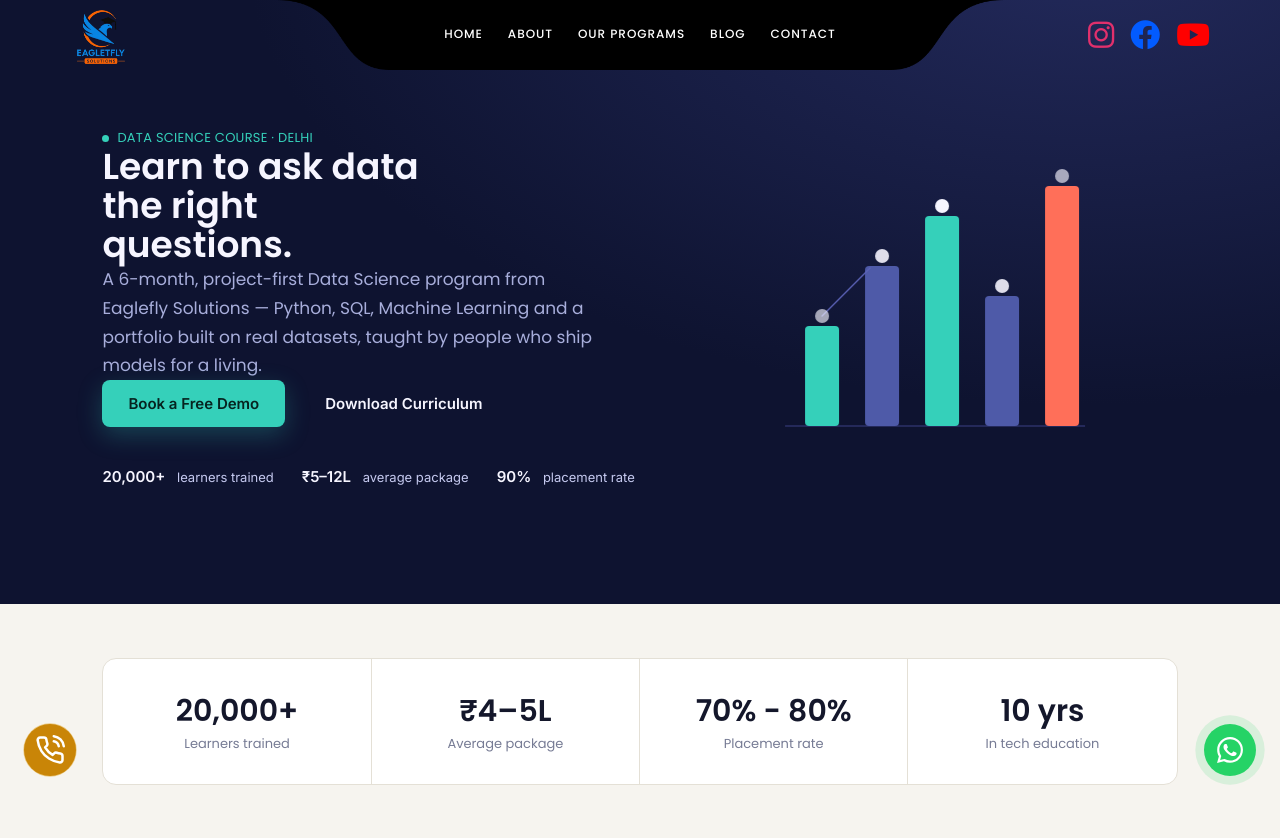
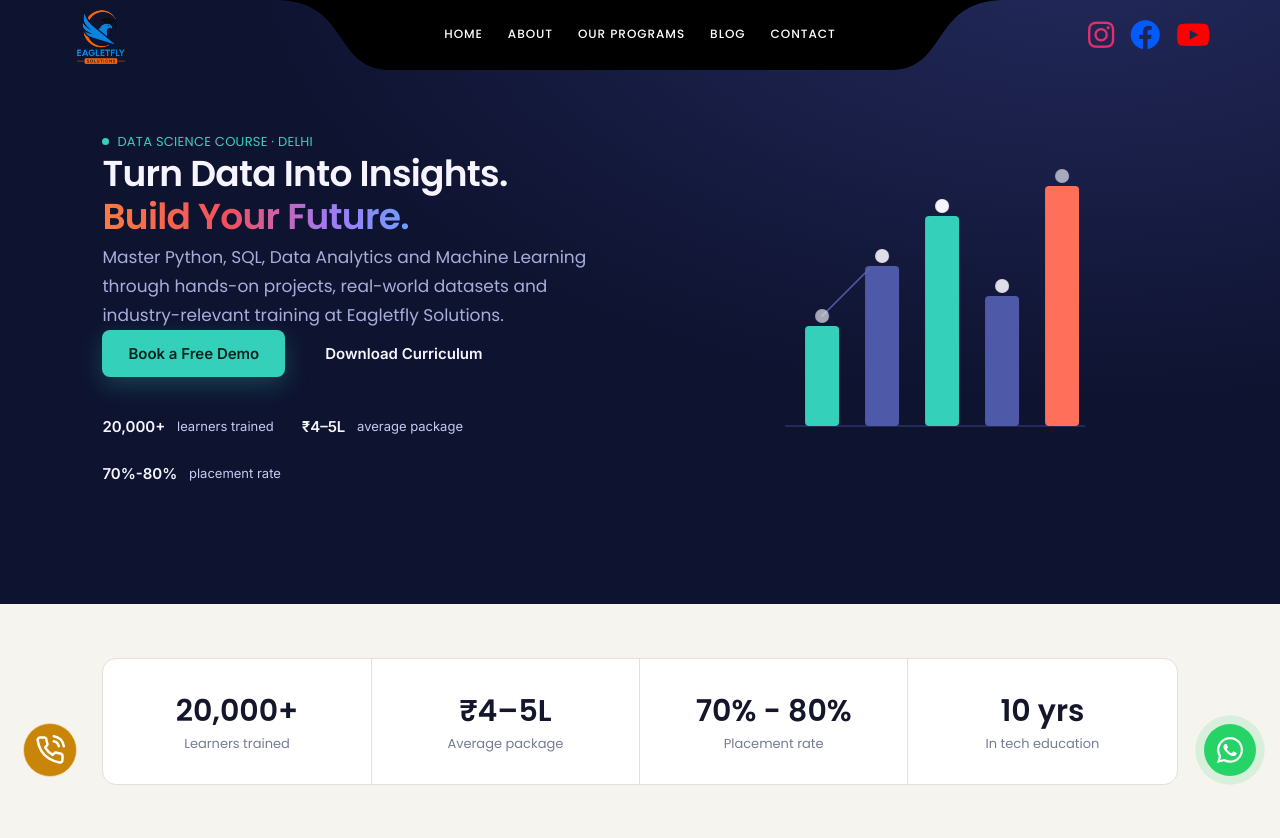
Before and after one commit to WHITEDEVILCUCKKOO/eagletfly, a PHP site: page /data_science.php in a window 1280 px wide. Shown: the top 838 px of the page. Run offline with PHP 8.4, Linux system fonts and the light colour scheme; data comes from the database, SQL or seed files in the repository.

Commit message:
before line last commit

```diff
--- a/include/about_section/section_2.php
+++ b/include/about_section/section_2.php
@@ -417,8 +417,10 @@
 
     <div class="qti-welcome-content qti-fadeup" id="qtiWelcomeContent">
       <span class="qti-eyebrow">About</span>
-      <h2 class="qti-welcome-title">Welcome To The Online Learning Center</h2>
-      <p class="qti-welcome-desc">Get latest news in your inbox. Consectetur adipiscing elitadipiscing elitse ddo eiusmod tempor incididunt ut labore et dolore magnased doeiusmod tempor incididunt ut labore et dolore magna aliqua. Quis ipsum suspend isse ultrices gravida.</p>
+      <h2 class="qti-welcome-title">Eagletfly Solutions </h2>
+      <p class="qti-welcome-desc">Eagletfly Solutions is a career-oriented training institute in Patel Nagar, dedicated to shaping learners for relevant digital and technology skills.</p>
+      <p class="qti-welcome-desc">For the past eight years we have been working to make learning practical, approachable and relevant to the changing needs of the digital world. Whether you’re launching your career or adding new skills, we want to help you move ahead with more confidence.</p>
+      <p class="qti-welcome-desc">Our learning paths include Digital Marketing, Data Analytics, Python and Artificial Intelligence with a focus on learning the concepts and applying them in real-life situations.</p>
 
       <div class="qti-feature-grid">
         <div class="qti-feature-item">
--- a/include/data-analytic-section/section_1.php
+++ b/include/data-analytic-section/section_1.php
@@ -341,7 +341,7 @@ $global_info = get_global_info($mydb);
         <!-- LEFT -->
         <div class="dgfh-left" style="padding-top:25px ;">
             <h2 class="dgfh-heading" style="font-family: 'Sora', inter; font-weight:600; font-size:clamp(26px,3.2vw,36px);">Data Analytics Course <br> <em style="color: #373ACF; font-style:normal;"> in Delhi </em></h2>
-            <p class="dgfh-subtext" style="color:#666666;padding:15px 0;">Uncover the methods to extract data for analytical purposes. Join us now and study under a skilled data analyst.</p>
+            <p class="dgfh-subtext" style="color:#666666;padding:15px 0;">Learn industry-relevant skills in Digital Marketing, Data Analytics, Python & AI with practical training and real-world projects.</p>
 
             <div class="dgfh-rating-row">
                 <span class="dgfh-rating-main" style="font-size: 15.5px; font-weight: 700;">⭐ 4.9 out of 5 based on 45479 votes</span>
--- a/include/data_science-section/section_1.php
+++ b/include/data_science-section/section_1.php
@@ -54,10 +54,11 @@
             /* font-family: 'Space Grotesk', sans-serif; */
             font-weight: 600;
             font-size: clamp(34px, 4.2vw, 36px);
-            line-height: 1.08;
+            line-height: 1.2;
             color: #F6F5FF;
             margin: 0 0 22px;
-            max-width: 15ch;
+            letter-spacing: -0.02em !important;
+            /* max-width: 15ch;  */
             opacity: 0;
             transform: translateY(18px);
             animation: heroFade 0.75s ease forwards 0.22s;
@@ -245,9 +246,20 @@
                 stroke-dashoffset: 400;
             }
 
-    70%, 100% {
+            70%,
+            100% {
                 stroke-dashoffset: 0;
             }
+        }
+
+        .qwer123 {
+            display: inline-block;
+            padding-bottom: 5px;
+            background: linear-gradient(90deg, #ff7a3d, #f04f61 42%, #a578ef 72%, #6f9dff 100%);
+
+            -webkit-background-clip: text;
+            background-clip: text;
+            -webkit-text-fill-color: transparent;
         }
     </style>
 
@@ -257,16 +269,16 @@
         <div class="hero-grid">
             <div>
                 <p class="hero-kicker"><span class="dot"></span>DATA SCIENCE COURSE · DELHI</p>
-                <h1 class="hero-title">Learn to ask data the right questions.</h1>
-                <p class="hero-sub">A 6-month, project-first Data Science program from Eaglefly Solutions — Python, SQL, Machine Learning and a portfolio built on real datasets, taught by people who ship models for a living.</p>
+                <h1 class="hero-title">Turn Data Into Insights. <span class="qwer123">Build Your Future.</span></h1>
+                <p class="hero-sub">Master Python, SQL, Data Analytics and Machine Learning through hands-on projects, real-world datasets and industry-relevant training at Eagletfly Solutions.</p>
                 <div class="hero-actions">
                     <button class="hero-btn-primary" onclick="window.location.href='contact.php'">Book a Free Demo</button>
                     <button class="hero-btn-secondary" onclick="window.location.href='contact.php'">Download Curriculum</button>
                 </div>
                 <div class="hero-trust">
                     <div class="hero-trust-item"><b>20,000+</b>&nbsp;learners trained</div>
-                    <div class="hero-trust-item"><b>₹5–12L</b>&nbsp;average package</div>
-                    <div class="hero-trust-item"><b>90%</b>&nbsp;placement rate</div>
+                    <div class="hero-trust-item"><b>₹4–5L</b>&nbsp;average package</div>
+                    <div class="hero-trust-item"><b>70%-80%</b>&nbsp;placement rate</div>
                 </div>
             </div>
             <div class="hero-visual">
@@ -284,8 +296,7 @@
                         stroke-width="1.4"
                         fill="none"
                         stroke-linecap="round"
-    stroke-linejoin="round"
-/>
+                        stroke-linejoin="round" />
 
                     <circle class="hero-node n1" cx="97" cy="220" r="7" fill="#F6F5FF" />
                     <circle class="hero-node n2" cx="157" cy="160" r="7" fill="#F6F5FF" />
```
Also changed, not shown: include/python-section/section_1.php (+4 -4 lines), .htaccess (added). Lines whose indentation alone changed are shown as unchanged.
